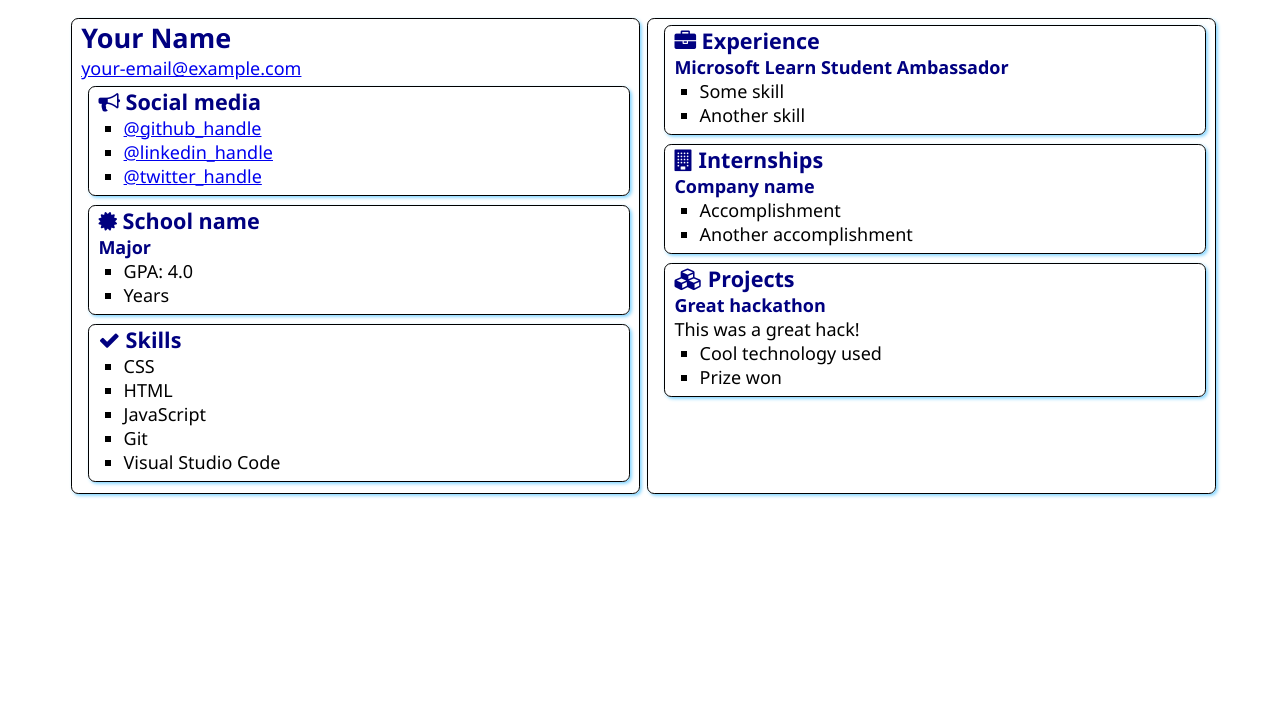
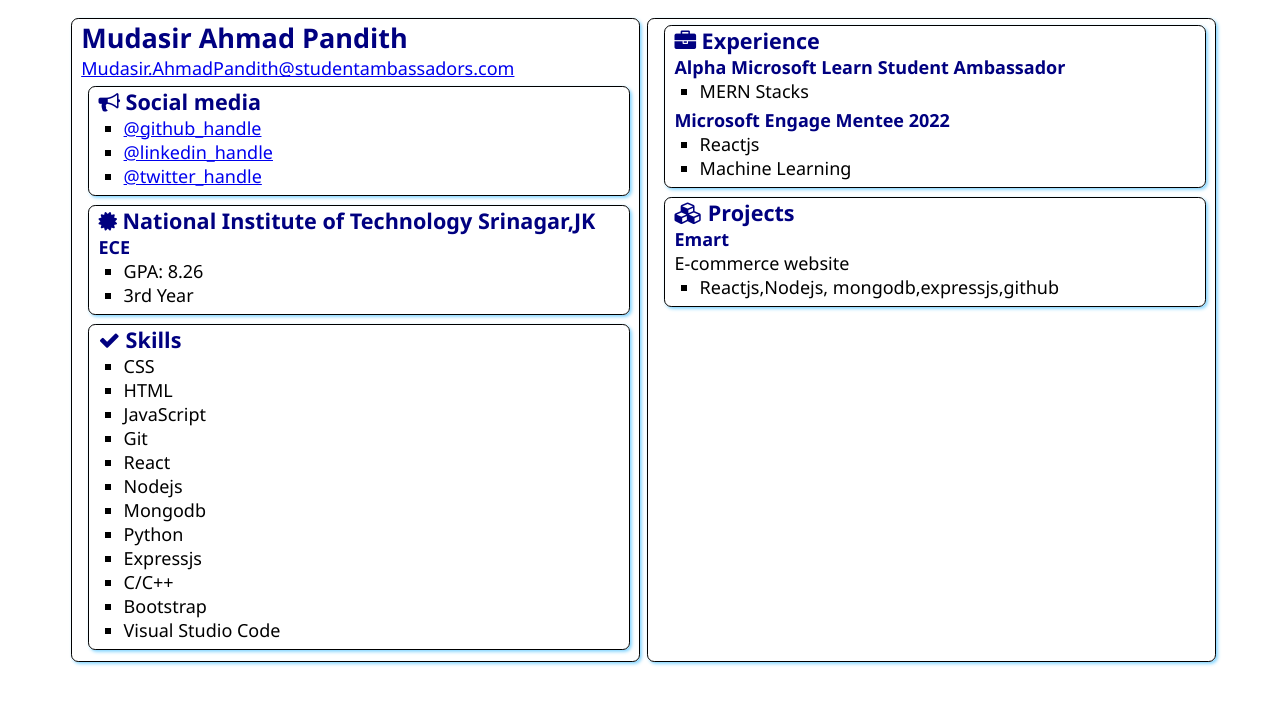
Before and after one commit to mudasirpandith/SATechnicalOnboarding, a plain HTML site: page src/index.html in a window 1280 px wide. Drawn offline with Linux system fonts and the light colour scheme.

Commit message:
Update index.html

```diff
--- a/src/index.html
+++ b/src/index.html
@@ -12,8 +12,8 @@
 <body>
     <main>
         <article class="box">
-            <h1>Your Name</h1>
-            <div><a href="mailto:your.email@example.com">your-email@example.com</a></div>
+            <h1>Mudasir Ahmad Pandith</h1>
+            <div><a href="mailto:your.email@example.com">Mudasir.AhmadPandith@studentambassadors.com</a></div>
 
             <section class="box">
                 <h2>
@@ -21,9 +21,9 @@
                     Social media
                 </h2>
                 <ul>
-                    <li><a href="https://github.com/<handle>">@github_handle</a></li>
-                    <li><a href="https://linkedin.com/in/<handle>">@linkedin_handle</a></li>
-                    <li><a href="https://twitter.com/<handle>">@twitter_handle</a></li>
+                    <li><a href="https://github.com/mudasirpandith">@github_handle</a></li>
+                    <li><a href="https://linkedin.com/in/mudasirpandith">@linkedin_handle</a></li>
+                    <li><a href="https://twitter.com/mudasirpandith7">@twitter_handle</a></li>
                 </ul>
             </section>
 
@@ -31,12 +31,12 @@
                 <div class="education">
                     <h2>
                         <i class="fa fa-certificate" aria-hidden="true"></i>
-                        School name
+                    National Institute of Technology Srinagar,JK
                     </h2>
-                    <h3>Major</h3>
+                    <h3>ECE</h3>
                     <ul>
-                        <li>GPA: 4.0</li>
-                        <li>Years</li>
+                        <li>GPA: 8.26</li>
+                        <li>3rd Year</li>
                     </ul>
                 </div>
             </section>
@@ -51,6 +51,13 @@
                     <li>HTML</li>
                     <li>JavaScript</li>
                     <li>Git</li>
+                    <li>React</li>
+                    <li>Nodejs</li>
+                    <li>Mongodb</li>
+                    <li>Python</li>
+                    <li>Expressjs</li>
+                    <li>C/C++</li>
+                    <li> Bootstrap </li>
                     <li>Visual Studio Code</li>
                 </ul>
             </section>
@@ -61,35 +68,39 @@
                     <i class="fa fa-briefcase" aria-hidden="true"></i>
                     Experience
                 </h2>
-                <h3>Microsoft Learn Student Ambassador</h3>
+                <h3> Alpha Microsoft Learn Student Ambassador</h3>
                 <ul>
-                    <li>Some skill</li>
-                    <li>Another skill</li>
+                    <li>MERN Stacks</li>
+
+                    </ul>
+                    <h3>Microsoft Engage Mentee 2022</h3>
+                    <ul>
+                        <li>Reactjs</li>
+                        <li>Machine Learning</li>
                 </ul>
             </section>
-            <section class="box">
+            <!-- <section class="box">
                 <h2>
                     <i class="fa fa-building" aria-hidden="true"></i>
                     Internships
                 </h2>
 
-                <h3>Company name</h3>
+                <h3>Offerteria</h3>
                 <ul>
-                    <li>Accomplishment</li>
+                    <li>Accompli</li>
                     <li>Another accomplishment</li>
                 </ul>
-            </section>
+            </section> -->
             <section class="box">
                 <h2>
                     <i class="fa fa-cubes" aria-hidden="true"></i>
                     Projects
                 </h2>
 
-                <h3>Great hackathon</h3>
-                <div>This was a great hack!</div>
+                <h3>Emart</h3>
+                <div>E-commerce website</div>
                 <ul>
-                    <li>Cool technology used</li>
-                    <li>Prize won</li>
+                    <li>Reactjs,Nodejs, mongodb,expressjs,github</li>
                 </ul>
             </section>
         </article>
```
